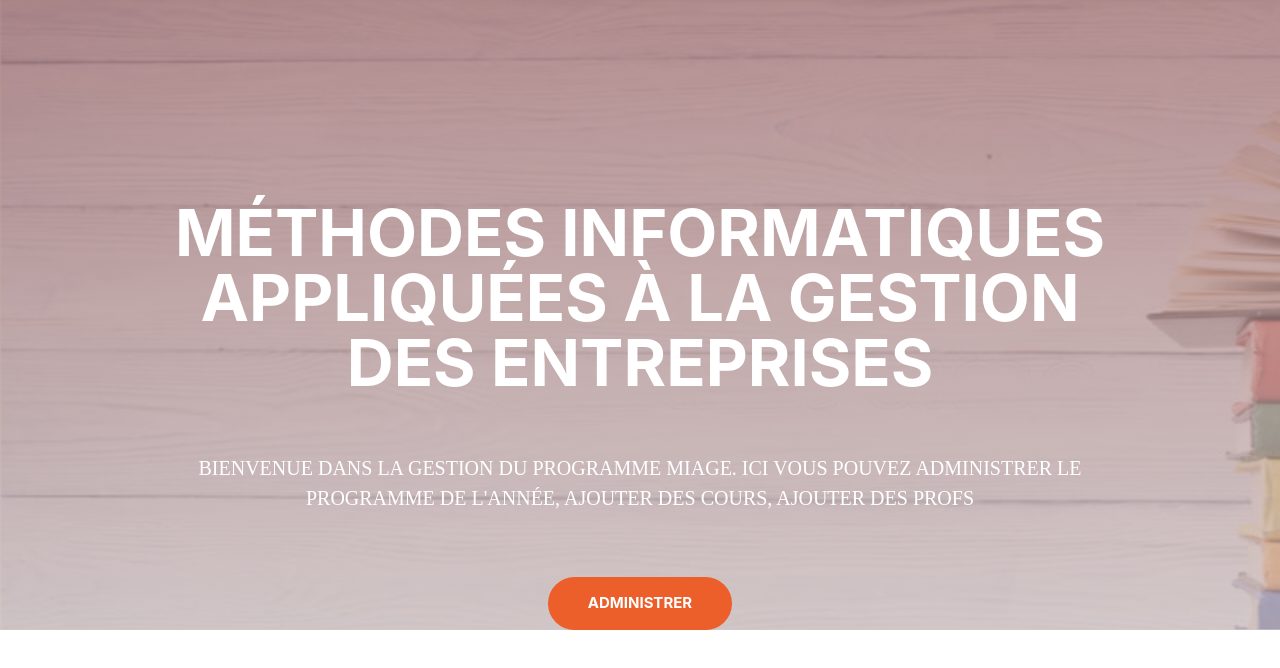
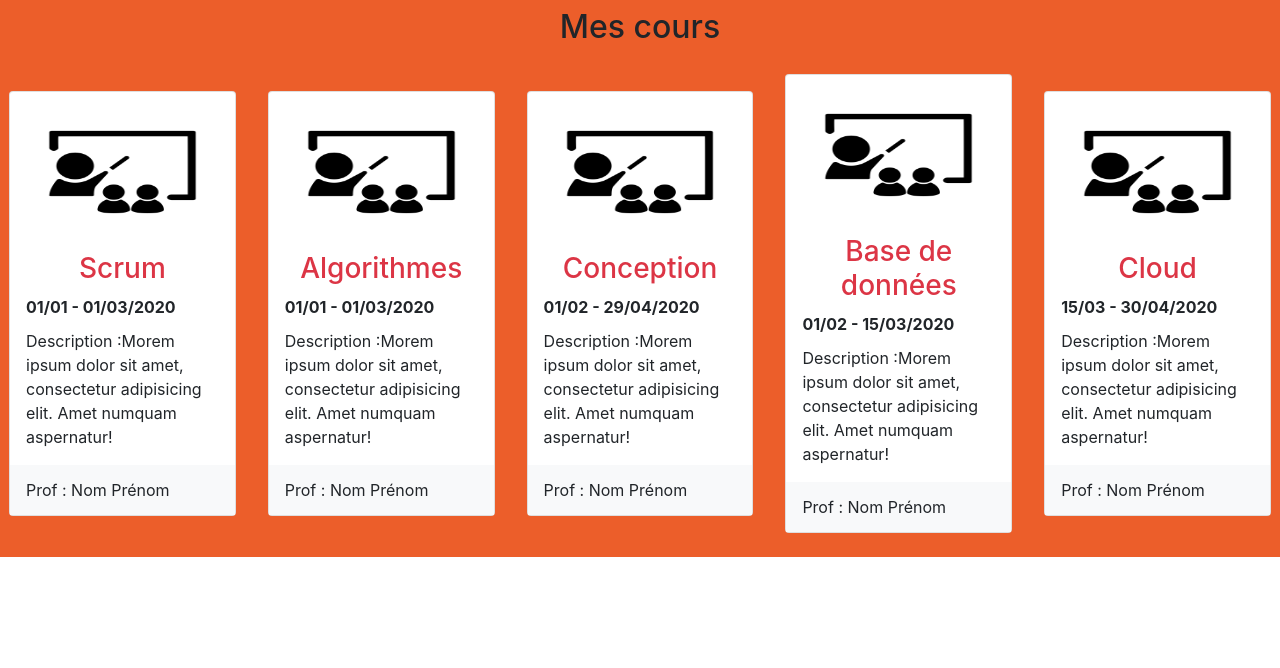
Before and after one commit to DevGaby/miage_project, an Angular app in the folder miageWebApp/: page / in a window 1280 px wide. Shown: the top 668 px of the page. Built offline with nearby package versions, Linux system fonts and the light colour scheme.

Commit message:
feat/week-9
implementation program page

```diff
--- a/miageWebApp/src/app/app.component.html
+++ b/miageWebApp/src/app/app.component.html
@@ -1,2 +1,2 @@
 <router-outlet></router-outlet>
-<app-accueil></app-accueil>
+<app-programme></app-programme>
--- a/miageWebApp/src/app/app.module.ts
+++ b/miageWebApp/src/app/app.module.ts
@@ -4,11 +4,13 @@ import { NgModule } from '@angular/core';
 import { AppRoutingModule } from './app-routing.module';
 import { AppComponent } from './app.component';
 import { AccueilComponent } from './accueil/accueil.component';
+import { ProgrammeComponent } from './programme/programme.component';
 
 @NgModule({
   declarations: [
     AppComponent,
-    AccueilComponent
+    AccueilComponent,
+    ProgrammeComponent
   ],
   imports: [
     BrowserModule,
--- /dev/null
+++ b/miageWebApp/src/app/model/cours.ts
@@ -0,0 +1,19 @@
+import { Unit } from '../model/unit';
+
+export class Cours {
+    id: number;
+    label: string;
+    period: string;
+    nbHour: Unit;
+    teacher: string;
+    detail: string;
+
+    constructor(id: number, label: string, period: string, nbHour: Unit, teacher: string, detail: string){
+        this.id = id;
+        this.label = label;
+        this.period = period;
+        this.nbHour = nbHour;
+        this.teacher = teacher;
+        this.detail = detail;
+    }
+}
--- /dev/null
+++ b/miageWebApp/src/app/model/unit.ts
@@ -0,0 +1,9 @@
+export class Unit {
+    valeur: number;
+    unity: string;
+
+    constructor(valeur: number, unity: string) {
+        this.valeur = valeur;
+        this.unity = unity;
+    }
+}
--- /dev/null
+++ b/miageWebApp/src/app/programme/programme.component.html
@@ -0,0 +1,20 @@
+<div class="container-fluid p-0 m-0">
+    <div class="card-body p-2">
+        <div class="title">
+            <h2 class="card-title text-center">Mes cours</h2>
+        </div>
+        <div class="row">
+        <div class="col d-flex align-items-center">
+            <div *ngFor="let c of myClasses" class="card m-3">
+                <img src="../../assets/lesson.png" class="card-img card-img-top" alt="teacher icon">
+                <div class="p-0">
+                    <h3 class="card-title text-center text-danger">{{ c?.label }}</h3>
+                    <h6 class="card-title px-3"><b> {{ c?.period }} </b></h6>
+                    <p class="card-text px-3">Description :{{ c?.detail }}</p>
+                    <div class="card-secondary bg-light px-3" style="height: 50px; line-height: 50px;"> Prof : {{ c?.teacher }}</div>
+                </div>
+            </div>
+        </div>
+        </div>
+    </div>
+</div>
--- /dev/null
+++ b/miageWebApp/src/app/programme/programme.component.scss
@@ -0,0 +1,21 @@
+img{
+    display: flex;
+    width: 100%;
+    height: 10rem;
+}
+
+.card-body{
+    background-color: #EC5E2A;
+}
+
+.card{
+    width: 500px;
+    padding: 0;
+    margin: 0;
+}
+
+.col{
+    padding: 0;
+    margin: 0;
+
+}
--- /dev/null
+++ b/miageWebApp/src/app/programme/programme.component.ts
@@ -0,0 +1,19 @@
+import { Component, OnInit } from '@angular/core';
+import { CoursService } from '../services/cours.service';
+import { Cours } from '../model/cours';
+
+@Component({
+  selector: 'app-programme',
+  templateUrl: './programme.component.html',
+  styleUrls: ['./programme.component.scss']
+})
+export class ProgrammeComponent implements OnInit {
+  myClasses: Cours[] = [];
+
+  constructor(private rest: CoursService) { }
+
+  ngOnInit(): void {
+    this.myClasses = this.rest.getCours();
+  }
+
+}
--- /dev/null
+++ b/miageWebApp/src/app/services/cours.service.ts
@@ -0,0 +1,21 @@
+import { Injectable } from '@angular/core';
+import { rawClasses } from '../../data/classes-list';
+import { Cours } from '../model/cours';
+
+@Injectable({
+  providedIn: 'root'
+})
+export class CoursService {
+
+  constructor() { }
+
+  getCours(): Cours[]{
+    // retournes l'ensemble des cours
+    const listClasses = [];
+    rawClasses.forEach(c => {
+      const classe: Cours = new Cours(c.id, c.label, c.period, c.nbHour, c.teacher, c.detail);
+      listClasses.push(classe);
+    });
+    return listClasses;
+  }
+}
--- /dev/null
+++ b/miageWebApp/src/data/classes-list.ts
@@ -0,0 +1,57 @@
+export const rawClasses = [
+    {
+        id: 1,
+        label: 'Scrum',
+        period: '01/01 - 01/03/2020',
+        nbHour: {
+            valeur: 35,
+            unity: 'heures'
+        },
+        teacher: 'Nom Prénom',
+        detail: 'Morem ipsum dolor sit amet, consectetur adipisicing elit. Amet numquam aspernatur!'
+    },
+    {
+        id: 2,
+        label: 'Algorithmes',
+        period: '01/01 - 01/03/2020',
+        nbHour: {
+            valeur: 35,
+            unity: 'heures'
+            },
+        teacher: 'Nom Prénom',
+        detail: 'Morem ipsum dolor sit amet, consectetur adipisicing elit. Amet numquam aspernatur!'
+    },
+    {
+        id: 3,
+        label: 'Conception',
+        period: '01/02 - 29/04/2020',
+        nbHour: {
+            valeur: 20,
+            unity: 'heures'
+            },
+            teacher: 'Nom Prénom',
+            detail: 'Morem ipsum dolor sit amet, consectetur adipisicing elit. Amet numquam aspernatur!'
+         },
+    {
+        id: 4,
+        label: 'Base de données',
+        period: '01/02 - 15/03/2020',
+        nbHour: {
+            valeur: 40,
+            unity: 'heures'
+            },
+            teacher: 'Nom Prénom',
+            detail: 'Morem ipsum dolor sit amet, consectetur adipisicing elit. Amet numquam aspernatur!'
+    },
+    {
+        id: 5,
+        label: 'Cloud',
+        period: '15/03 - 30/04/2020',
+        nbHour: {
+            valeur: 30,
+            unity: 'heures'
+            },
+            teacher: 'Nom Prénom',
+            detail: 'Morem ipsum dolor sit amet, consectetur adipisicing elit. Amet numquam aspernatur!'
+    }
+];
```
Also changed, not shown: 2 other files (tests, documents, lock files or other folders).
